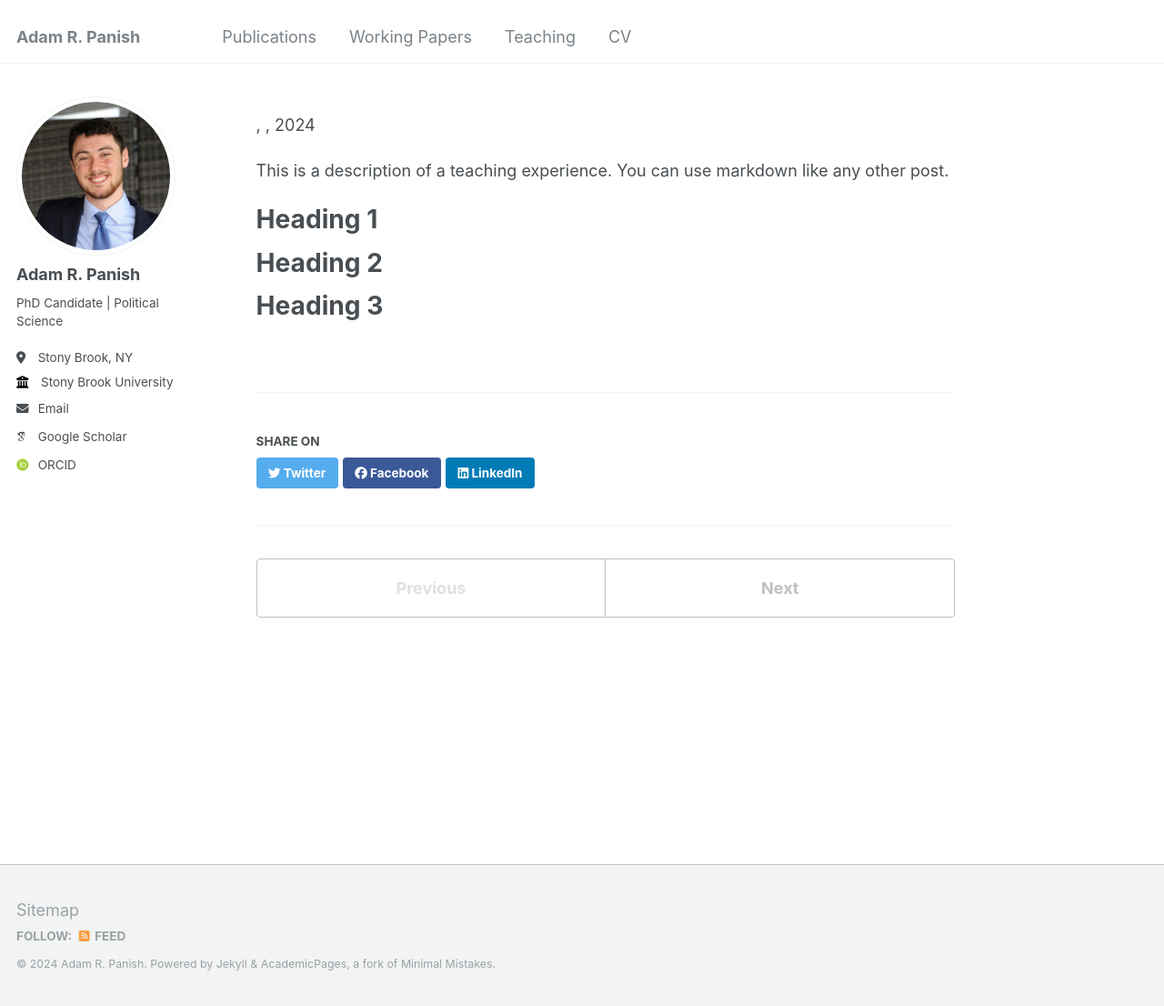
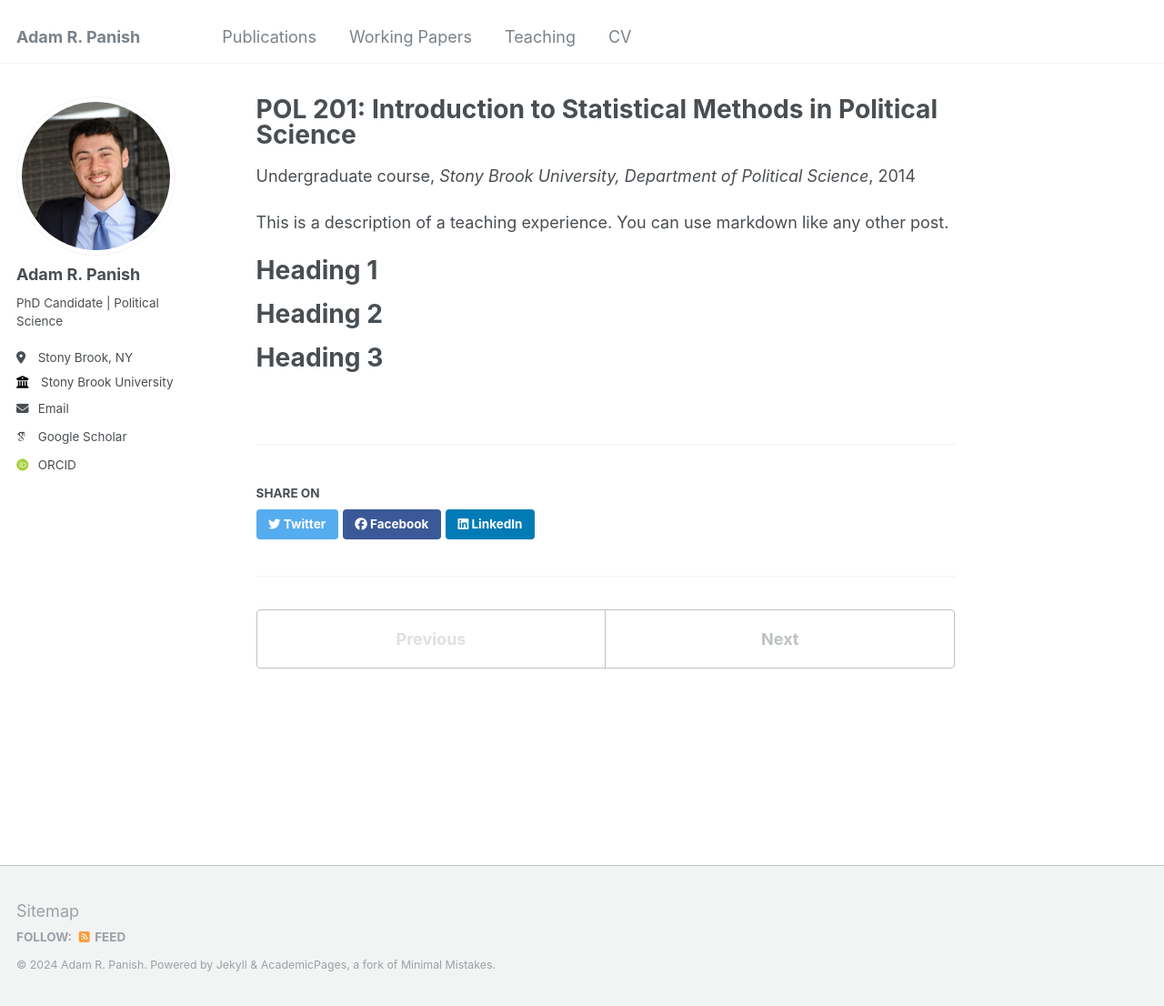
Before and after one commit to adampanish/adampanish.github.io, a Jekyll site: the page built from _teaching/2014-spring-teaching-1.md, in a window 1280 px wide and 1106 px high. Shown: the whole window at 91% size. Built offline with Jekyll 4.4.1, drawn with Linux system fonts in a browser that asks for light colours; some web fonts are replaced.

Commit message:
Update 2014-spring-teaching-1.md

```diff
--- a/_teaching/2014-spring-teaching-1.md
+++ b/_teaching/2014-spring-teaching-1.md
@@ -4,8 +4,8 @@ collection: teaching
 type: "Undergraduate course"
 permalink: /teaching/POL-201
 venue: "Stony Brook University, Department of Political Science"
-date: % 2014-01-01
-location: % "City, Country"
+date: 2014-01-01
+location: "City, Country"
 ---
 
 This is a description of a teaching experience. You can use markdown like any other post.
```
